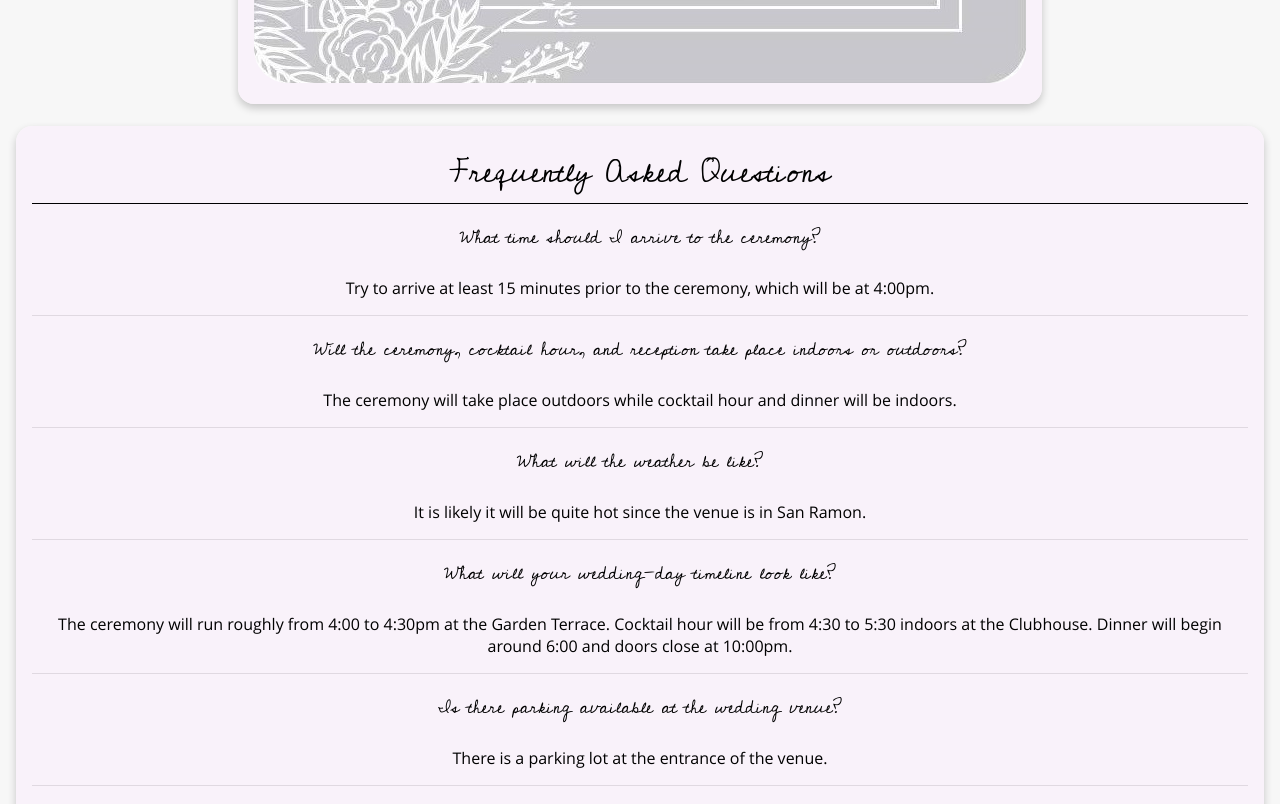
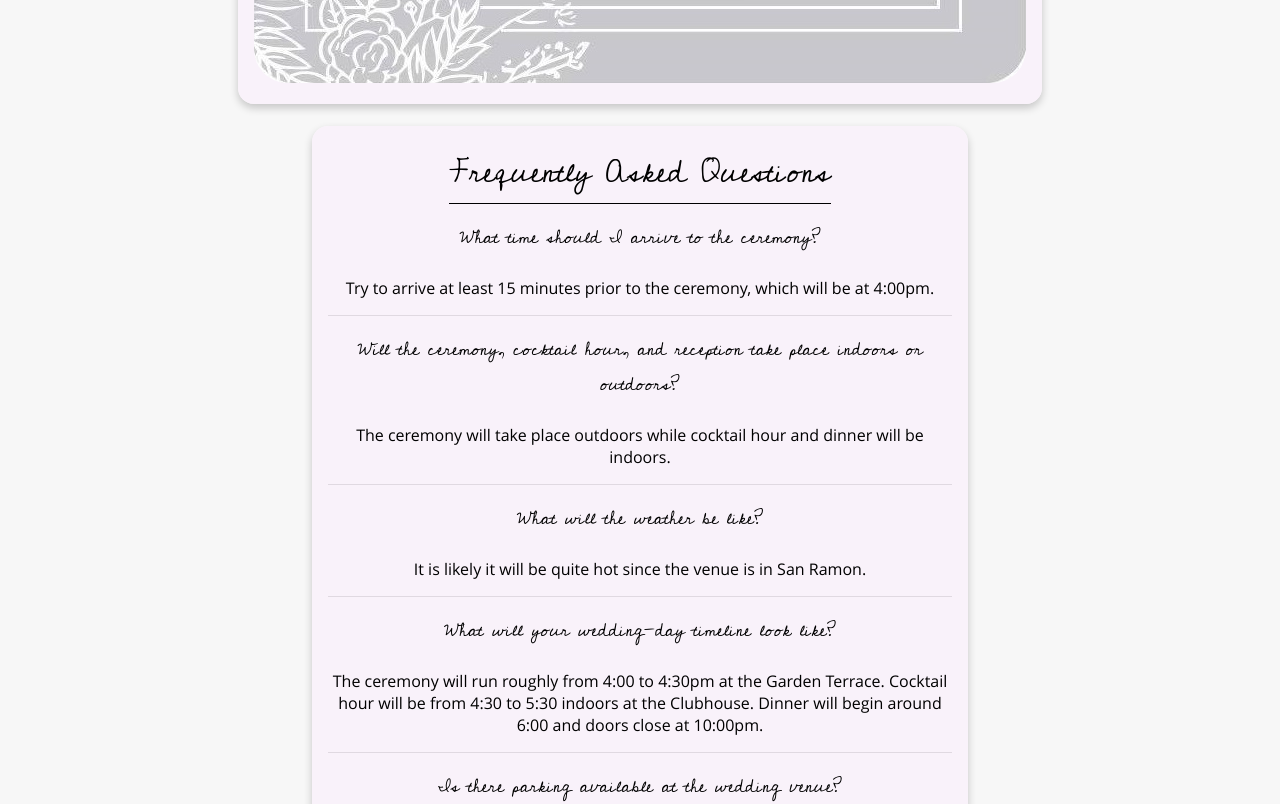
Before and after one commit to agauyeung/austin-and-sally, a Next.js app: page /wedding in a window 1280 px wide. Shown: the part 1200-2004 px from the top of the page. Built offline with nearby package versions, Linux system fonts and the light colour scheme.

Commit message:
style changes

```diff
--- a/src/Components/Wedding/Wedding.js
+++ b/src/Components/Wedding/Wedding.js
@@ -16,7 +16,7 @@ export default function Wedding() {
         </a>
       </div>
       <br />
-      <div className="panel">
+      <div className={`panel ${styles.faqContainer}`}>
         <FAQ />
       </div>
     </div>
--- a/src/Components/Wedding/Wedding.module.css
+++ b/src/Components/Wedding/Wedding.module.css
@@ -1,6 +1,5 @@
 .container {
   position: relative;
-  margin: auto;
 }
 
 .invite-wrapper {
@@ -32,6 +31,10 @@
   opacity: 0.7;
 }
 
+.faqContainer {
+  max-width: 50%;
+}
+
 @media only screen and (max-width: 768px) {
   .container {
     margin: 0;
@@ -40,4 +43,8 @@
   .rsvp-button {
     font-size: 1rem;
   }
+
+  .faqContainer {
+    max-width: 100%;
+  }
 }
--- a/styles/App.css
+++ b/styles/App.css
@@ -10,10 +10,7 @@
 }
 
 .content {
-  display: flex;
-  flex-direction: column;
   justify-content: center;
-  padding: 1rem;
   text-align: center;
 }
 
@@ -23,9 +20,6 @@
   /*box-shadow: 0 4px 8px 0 rgba(0, 0, 0, 0.2), 0 6px 20px 0 rgba(0, 0, 0, 0.19);*/
   box-shadow: var(--box-shadow);
   height: fit-content;
-  display: flex;
-  flex-direction: column;
-  padding: 1rem;
   transition: 0.3s;
 }
 
@@ -35,6 +29,13 @@
 
 .panel > h2 {
   border-bottom: 1px solid black;
+}
+
+.content, .panel {
+  align-items: center;
+  display: flex;
+  flex-direction: column;
+  padding: 1rem;
 }
 
 .begin {
```
